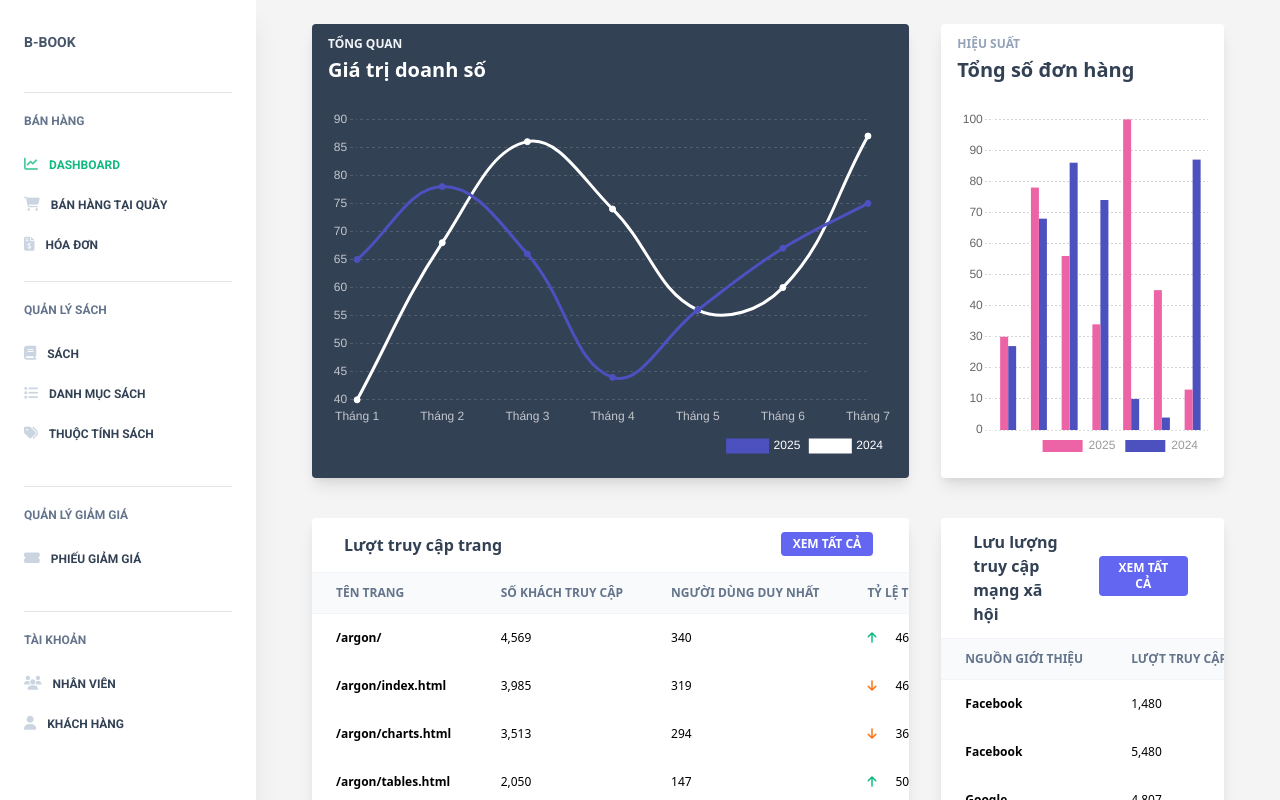
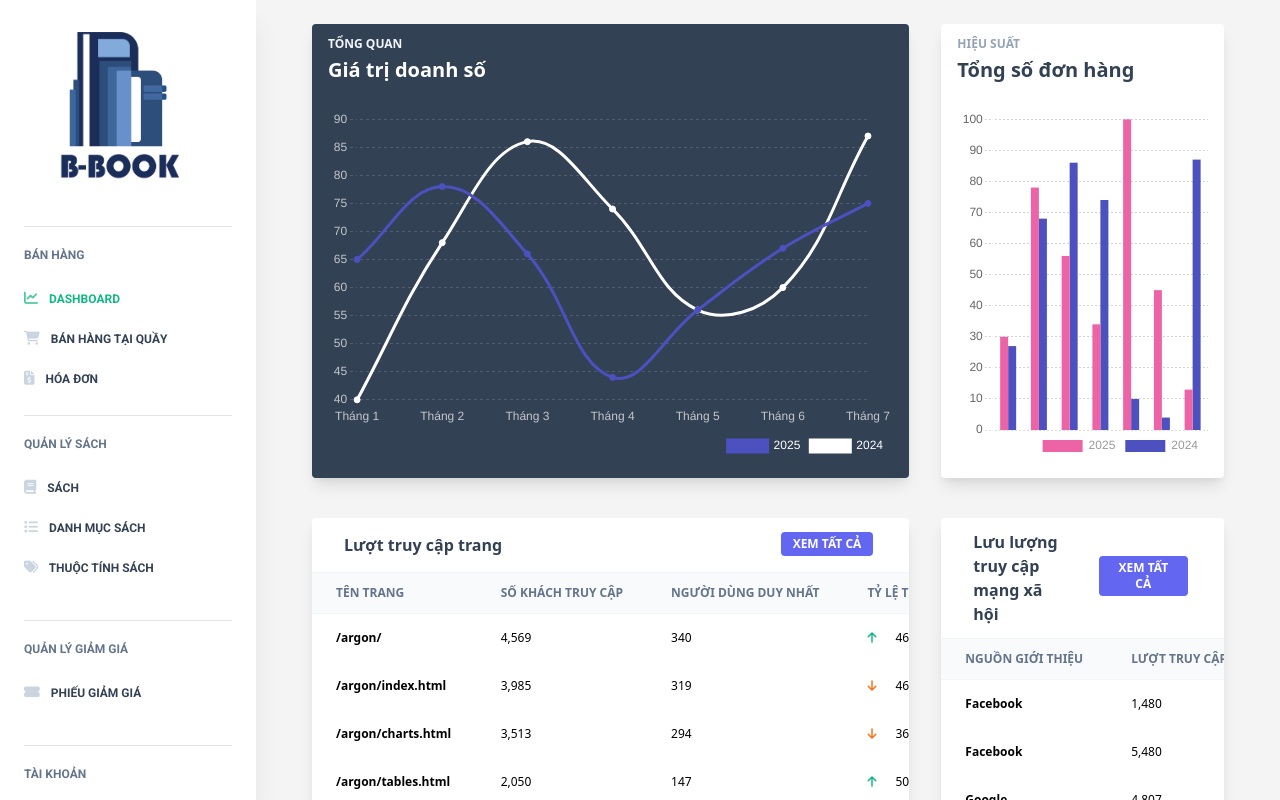
Before and after one commit to Emcupeo/DATN-B-BOOK, a Vue app in the folder src/frontend/vue-notus-main/vue-notus-main/vue-notus-main/: page /admin/dashboard in a window 1280 px wide. Shown: the top 800 px of the page. Built offline with nearby package versions, Linux system fonts and the light colour scheme.

Commit message:
full crud PhieuGiamGia add logo

```diff
--- a/src/frontend/vue-notus-main/vue-notus-main/vue-notus-main/public/index.html
+++ b/src/frontend/vue-notus-main/vue-notus-main/vue-notus-main/public/index.html
@@ -1,20 +1,3 @@
-<!--
-=========================================================
-* Vue Notus - v1.1.0 based on Tailwind Starter Kit by Creative Tim
-=========================================================
-
-* Product Page: https://www.creative-tim.com/product/vue-notus
-* Copyright 2021 Creative Tim (https://www.creative-tim.com)
-* Licensed under MIT (https://github.com/creativetimofficial/vue-notus/blob/main/LICENSE.md)
-
-* Tailwind Starter Kit Page: https://www.creative-tim.com/learning-lab/tailwind-starter-kit/presentation
-
-* Coded by Creative Tim
-
-=========================================================
-
-* The above copyright notice and this permission notice shall be included in all copies or substantial portions of the Software.
--->
 <!DOCTYPE html>
 <html lang="en">
   <head>
@@ -22,27 +5,10 @@
     <meta http-equiv="X-UA-Compatible" content="IE=edge" />
     <meta name="viewport" content="width=device-width,initial-scale=1.0" />
     <script src="https://cdn.tailwindcss.com"></script>
-    <link rel="shortcut icon" href="<%= BASE_URL %>favicon.ico" />
-    <!-- <link rel="stylesheet" href="../src//assets/styles/custom.css">
-    <link rel="stylesheet" href="../src/assets/styles/tailwind.css">
-    <link rel="stylesheet" href="../src/assets/styles/index.css"> -->
+    <link rel="shortcut icon" href="/logo.png" type="image/png">
     <link rel="preconnect" href="https://fonts.googleapis.com" />
     <link rel="preconnect" href="https://fonts.gstatic.com" crossorigin />
     <link href="https://fonts.googleapis.com/css2?family=Roboto:wght@300;400;700&display=swap" rel="stylesheet">
-
-
-    <!-- <link
-      href="https://cdn.jsdelivr.net/npm/bootstrap@5.3.0/dist/css/bootstrap.min.css"
-      rel="stylesheet"
-      integrity="sha384-9ndCyUa6E/2E3qh2f85K9bXQ9ZQnSHTpx/UrQ3ym60VYFIUp8J1sUgG56Z0fMFl/"
-      crossorigin="anonymous"
-    /> -->
-
-    <link
-      rel="apple-touch-icon"
-      sizes="76x76"
-      href="<%= BASE_URL %>apple-icon.png"
-    />
     <title>B-Book Admin</title>
   </head>
   <body class="font-['Roboto']" style="font-family: 'Roboto', sans-serif;">
@@ -53,7 +19,6 @@
       >
     </noscript>
     <div id="app"></div>
-    <!-- built files will be auto injected -->
   </body>
 
   <style>
--- a/src/frontend/vue-notus-main/vue-notus-main/vue-notus-main/src/components/Sidebar/Sidebar.vue
+++ b/src/frontend/vue-notus-main/vue-notus-main/vue-notus-main/src/components/Sidebar/Sidebar.vue
@@ -17,10 +17,8 @@
       </button>
       <!-- Brand -->
       <router-link
-        class="md:block text-left md:pb-2 text-blueGray-600 mr-0 inline-block whitespace-nowrap text-sm uppercase font-bold p-4 px-0"
-        to="/"
-      >
-        B-Book
+        class="md:block text-left md:pb-2 text-blueGray-600 mr-0 inline-block whitespace-nowrap text-sm uppercase font-bold p-4 px-0" to="/">
+        <img src="@/assets/img/logo.png" alt="Logo" style="width: 120px; margin-left: 35px;">
       </router-link>
       <!-- User Dropdown (hiển thị ở mobile) -->
       <ul class="md:hidden items-center flex flex-wrap list-none">
@@ -44,7 +42,7 @@
                 class="md:block text-left md:pb-2 text-blueGray-600 mr-0 inline-block whitespace-nowrap text-sm uppercase font-bold p-4 px-0"
                 to="/"
               >
-                Admin ?
+              <img src="@/assets/img/logo.png" alt="Logo" style="width: 50px;">
               </router-link>
             </div>
             <div class="w-6/12 flex justify-end">
--- a/src/frontend/vue-notus-main/vue-notus-main/vue-notus-main/src/views/QuanLyGiamGia/PhieuGiamGia.vue
+++ b/src/frontend/vue-notus-main/vue-notus-main/vue-notus-main/src/views/QuanLyGiamGia/PhieuGiamGia.vue
@@ -298,20 +298,6 @@ export default {
         }
       }
     },
-
-
-
-    watch: {
-      showModal(newVal) {
-        if (newVal) {
-          document.body.classList.add("overflow-hidden");
-        } else {
-          document.body.classList.remove("overflow-hidden");
-        }
-      }
-    }
-
-
   },
   mounted() {
     this.fetchData();
```
Also changed, not shown: src/frontend/vue-notus-main/vue-notus-main/vue-notus-main/public/logo.png (added), src/frontend/vue-notus-main/vue-notus-main/vue-notus-main/src/assets/img/logo.png (added).
